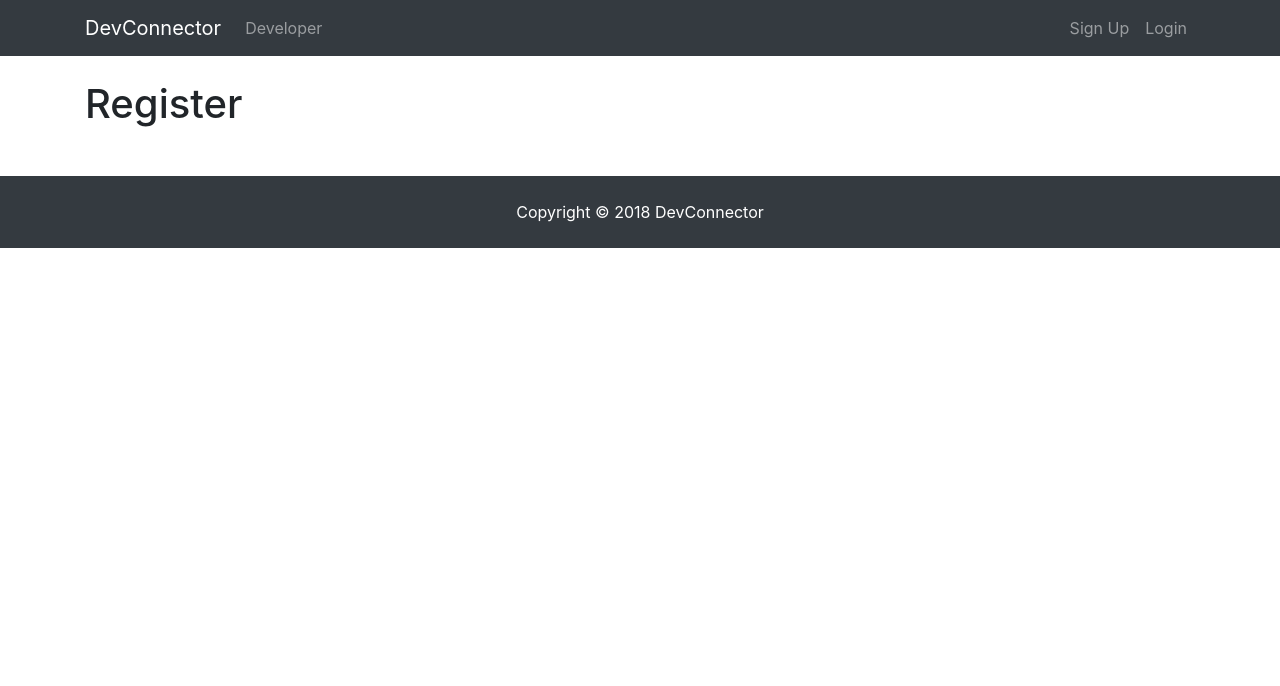
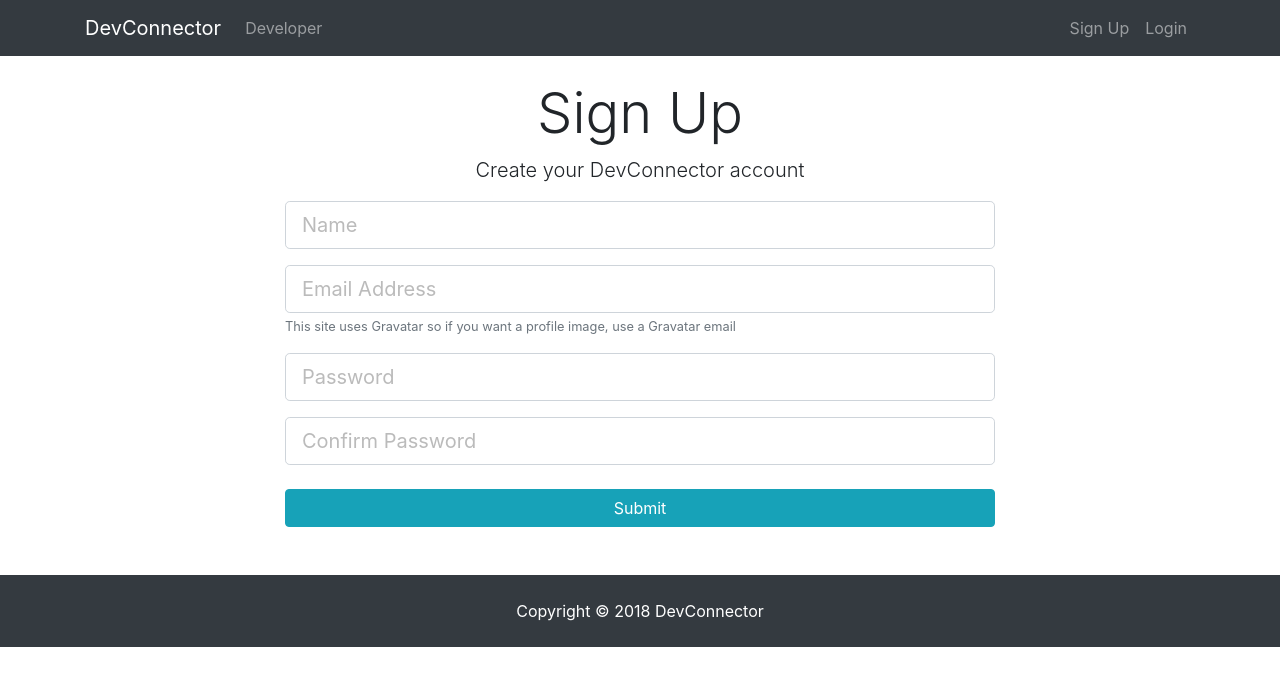
Before and after one commit to adojem/mern-stack-devconnector, a React (Create React App) app in the folder client/: page /register in a window 1280 px wide. Shown: the top 686 px of the page. Built offline with nearby package versions, Linux system fonts and the light colour scheme.

Commit message:
Creating Register & Login Form

```diff
--- a/client/src/App.css
+++ b/client/src/App.css
@@ -24,3 +24,7 @@ img {
   height: 100%;
   background-color: rgba(0,0,0, 0.7);
 }
+
+.form-control::placeholder {
+  color: #bbb !important;
+}
--- a/client/src/components/auth/Login.js
+++ b/client/src/components/auth/Login.js
@@ -1,10 +1,67 @@
 import React, { Component } from 'react';
 
 export class Login extends Component {
+   constructor() {
+      super();
+
+      this.state = {
+         email: '',
+         password: '',
+         errors: {}
+      };
+   }
+
+   onChange = e => {
+      this.setState({ [e.target.name]: e.target.value });
+   };
+
+   onSubmit = e => {
+      e.preventDefault();
+
+      const { email, password } = this.state;
+      const newUser = { email, password };
+      console.log(newUser);
+   };
+
    render() {
+      const { email, password } = this.state;
+
       return (
-         <div>
-            <h1>Login</h1>
+         <div className="login">
+            <div className="container">
+               <div className="row">
+                  <div className="col-md-8 m-auto">
+                     <h1 className="display-4 text-center">Log In</h1>
+                     <p className="lead text-center">
+                        Sign in to you DevConector account
+                     </p>
+                     <form onSubmit={this.onSubmit}>
+                        <div className="form-group">
+                           <input
+                              type="email"
+                              name="email"
+                              className="form-control form-control-lg"
+                              value={email}
+                              onChange={this.onChange}
+                           />
+                        </div>
+                        <div className="form-group">
+                           <input
+                              type="password"
+                              name="password"
+                              className="form-control form-control-lg"
+                              value={password}
+                              onChange={this.onChange}
+                           />
+                        </div>
+                        <input
+                           type="submit"
+                           className="btn btn-info btn-block mt-4"
+                        />
+                     </form>
+                  </div>
+               </div>
+            </div>
          </div>
       );
    }
--- a/client/src/components/auth/Register.js
+++ b/client/src/components/auth/Register.js
@@ -1,10 +1,99 @@
 import React, { Component } from 'react';
 
 export class Register extends Component {
+   constructor() {
+      super();
+
+      this.state = {
+         name: '',
+         email: '',
+         password: '',
+         password2: '',
+         errors: {}
+      };
+   }
+
+   onChange = e => {
+      this.setState({ [e.target.name]: e.target.value });
+   };
+
+   onSubmit = e => {
+      e.preventDefault();
+
+      const { name, email, password, password2 } = this.state;
+      const newUser = {
+         name,
+         email,
+         password,
+         password2
+      };
+   };
+
    render() {
+      const { name, email, password, password2 } = this.state;
+
       return (
-         <div>
-            <h1>Register</h1>
+         <div className="register">
+            <div className="container">
+               <div className="row">
+                  <div className="col-md-8 m-auto">
+                     <h1 className="display-4 text-center">Sign Up</h1>
+                     <p className="lead text-center">
+                        Create your DevConnector account
+                     </p>
+                     <form onSubmit={this.onSubmit}>
+                        <div className="form-group">
+                           <input
+                              type="text"
+                              className="form-control form-control-lg"
+                              placeholder="Name"
+                              name="name"
+                              value={name}
+                              onChange={this.onChange}
+                           />
+                        </div>
+                        <div className="form-group">
+                           <input
+                              type="email"
+                              className="form-control form-control-lg"
+                              placeholder="Email Address"
+                              name="email"
+                              value={email}
+                              onChange={this.onChange}
+                           />
+                           <small className="from-text text-muted">
+                              This site uses Gravatar so if you want a profile
+                              image, use a Gravatar email
+                           </small>
+                        </div>
+                        <div className="form-group">
+                           <input
+                              type="password"
+                              className="form-control form-control-lg"
+                              placeholder="Password"
+                              name="password"
+                              value={password}
+                              onChange={this.onChange}
+                           />
+                        </div>
+                        <div className="form-group">
+                           <input
+                              type="password"
+                              className="form-control form-control-lg"
+                              placeholder="Confirm Password"
+                              name="password2"
+                              value={password2}
+                              onChange={this.onChange}
+                           />
+                        </div>
+                        <input
+                           type="submit"
+                           className="btn btn-info btn-block mt-4"
+                        />
+                     </form>
+                  </div>
+               </div>
+            </div>
          </div>
       );
    }
```
